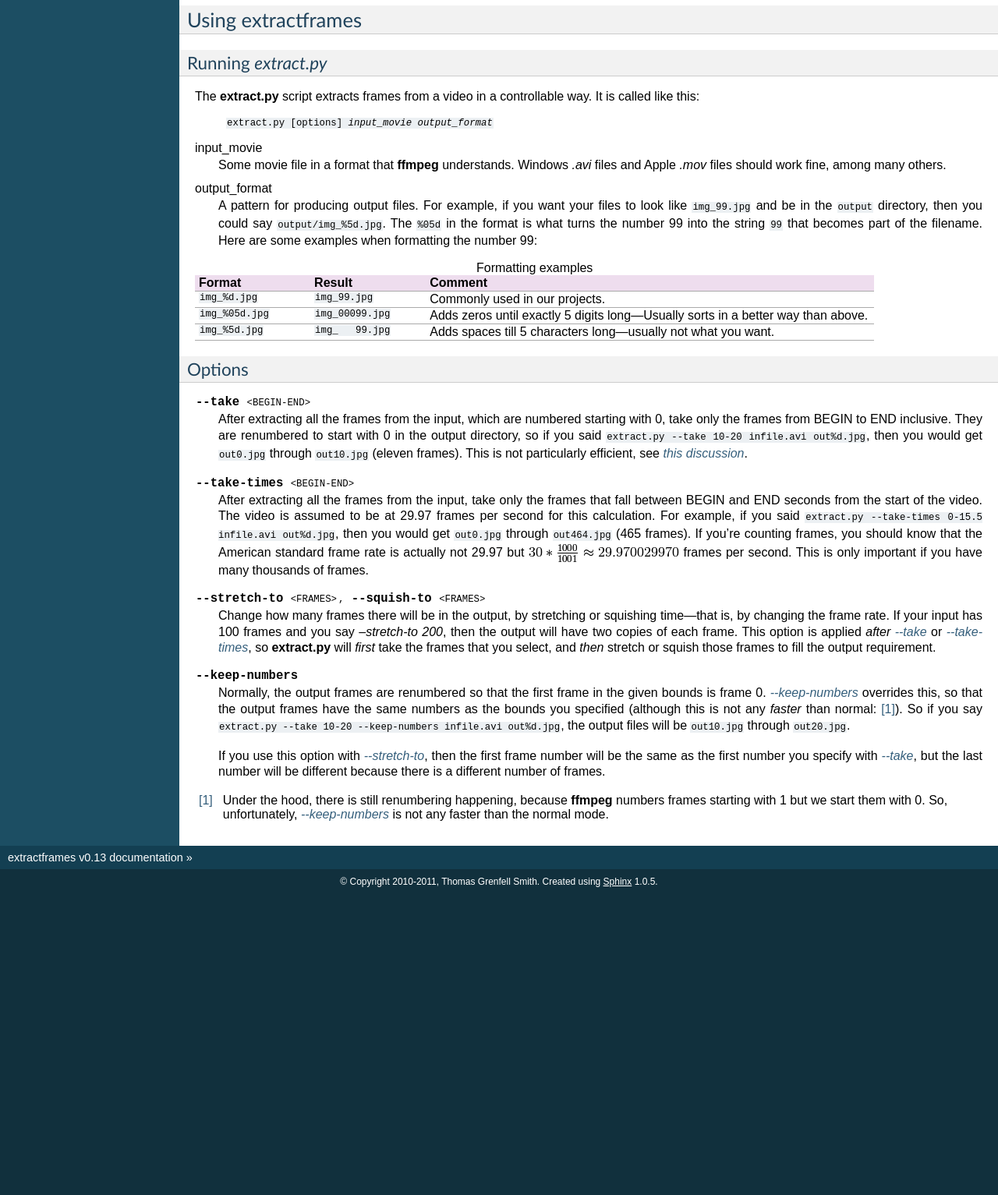
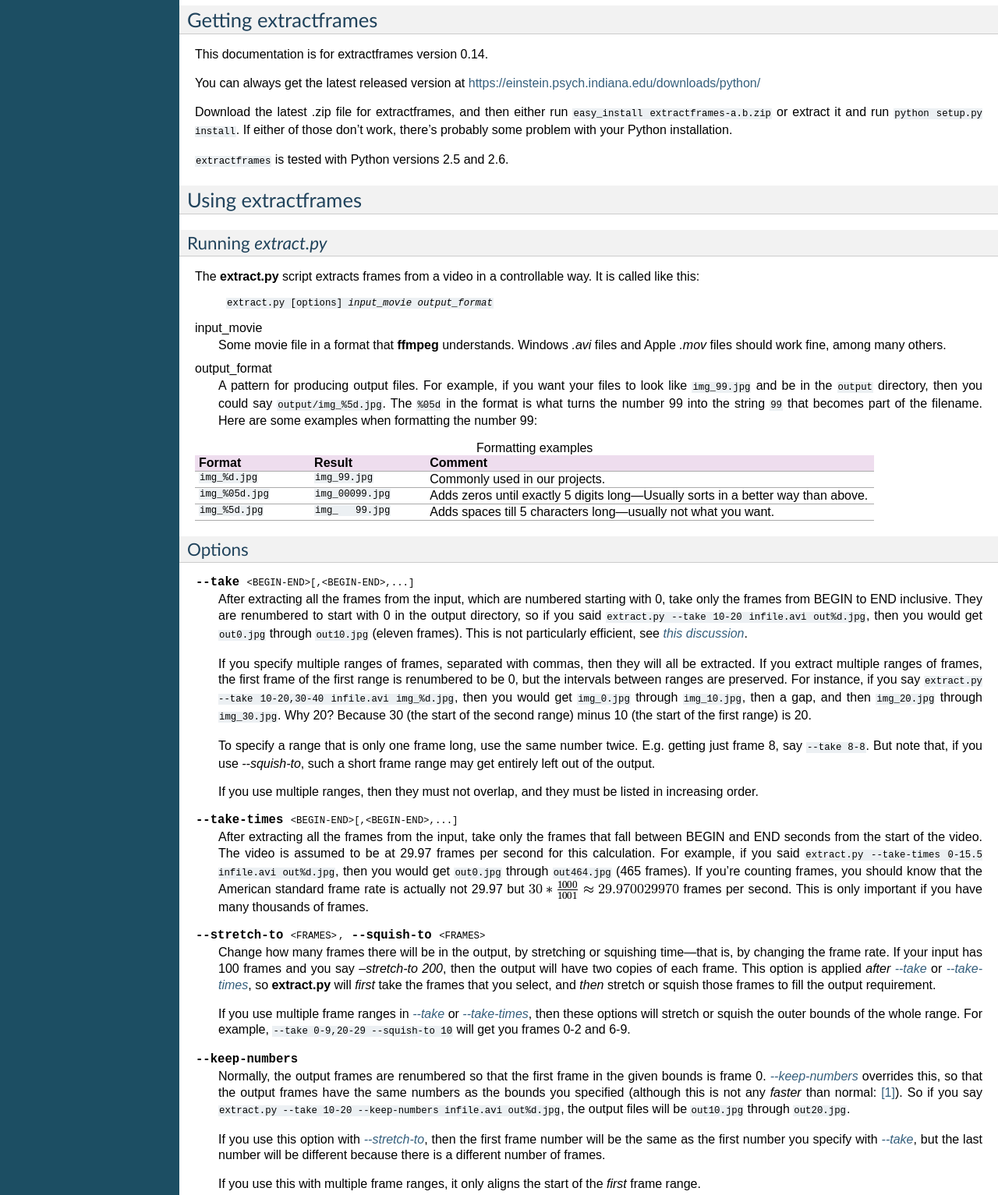
Before and after one commit to tgs/extractframes, a plain HTML site: page index.html in a window 1280 px wide. Shown: the part 868-2401 px from the top of the page at 78% size. Before the commit the page ends 2015 px from the top, so only its background shows below. Drawn offline with Linux system fonts and the light colour scheme.

Commit message:
auto-update site

```diff
--- a/index.html
+++ b/index.html
@@ -7,13 +7,13 @@
   <head>
     <meta http-equiv="Content-Type" content="text/html; charset=utf-8" />
 
-    <title>extractframes v0.13 documentation</title>
+    <title>extractframes v0.14 documentation</title>
     <link rel="stylesheet" href="_static/default.css" type="text/css" />
     <link rel="stylesheet" href="_static/pygments.css" type="text/css" />
     <script type="text/javascript">
       var DOCUMENTATION_OPTIONS = {
         URL_ROOT:    '',
-        VERSION:     '0.13',
+        VERSION:     '0.14',
         COLLAPSE_INDEX: false,
         FILE_SUFFIX: '.html',
         HAS_SOURCE:  true
@@ -28,7 +28,7 @@
     <div class="related">
       <h3>Navigation</h3>
       <ul>
-        <li><a href="#">extractframes v0.13 documentation</a> &raquo;</li>
+        <li><a href="#">extractframes v0.14 documentation</a> &raquo;</li>
       </ul>
     </div>
 
@@ -86,6 +86,17 @@ zero, one time out of every 6 samples.</p>
 <p>I&#8217;m not sure about the right way to deal with this.</p>
 </div>
 </div>
+<span id="document-getting"></span><div class="section" id="getting-extractframes">
+<h2>Getting extractframes<a class="headerlink" href="#getting-extractframes" title="Permalink to this headline">¶</a></h2>
+<p>This documentation is for extractframes version 0.14.</p>
+<p>You can always get the latest released version at
+<a class="reference external" href="https://einstein.psych.indiana.edu/downloads/python/">https://einstein.psych.indiana.edu/downloads/python/</a></p>
+<p>Download the latest .zip file for extractframes, and then either run
+<tt class="docutils literal"><span class="pre">easy_install</span> <span class="pre">extractframes-a.b.zip</span></tt> or extract it and run <tt class="docutils literal"><span class="pre">python</span>
+<span class="pre">setup.py</span> <span class="pre">install</span></tt>.  If either of those don&#8217;t work, there&#8217;s probably
+some problem with your Python installation.</p>
+<p><tt class="docutils literal"><span class="pre">extractframes</span></tt> is tested with Python versions 2.5 and 2.6.</p>
+</div>
 <span id="document-invocation"></span><div class="section" id="using-extractframes">
 <h2>Using extractframes<a class="headerlink" href="#using-extractframes" title="Permalink to this headline">¶</a></h2>
 <div class="section" id="running-extract-py">
@@ -140,18 +151,32 @@ filename.  Here are some examples when formatting the number 99:</dd>
 <h3>Options<a class="headerlink" href="#options" title="Permalink to this headline">¶</a></h3>
 <dl class="option">
 <dt id="cmdoption--take">
-<tt class="descname">--take</tt><tt class="descclassname"> &lt;BEGIN-END&gt;</tt><a class="headerlink" href="#cmdoption--take" title="Permalink to this definition">¶</a></dt>
-<dd><p>After extracting all the frames from the input, which are numbered
-starting with 0, take only the frames from BEGIN to END inclusive.  They
-are renumbered to start with 0 in the output directory, so if you said
+<tt class="descname">--take</tt><tt class="descclassname"> &lt;BEGIN-END&gt;[,&lt;BEGIN-END&gt;,...]</tt><a class="headerlink" href="#cmdoption--take" title="Permalink to this definition">¶</a></dt>
+<dd><p>After extracting all the frames from the input, which are numbered starting
+with 0, take only the frames from BEGIN to END inclusive.  They are
+renumbered to start with 0 in the output directory, so if you said
 <tt class="samp docutils literal"><span class="pre">extract.py</span> <span class="pre">--take</span> <span class="pre">10-20</span> <span class="pre">infile.avi</span> <span class="pre">out%d.jpg</span></tt>, then you would get
 <tt class="file docutils literal"><span class="pre">out0.jpg</span></tt> through <tt class="file docutils literal"><span class="pre">out10.jpg</span></tt> (eleven frames).  This is not
 particularly efficient, see <a class="reference internal" href="index.html#correct-not-fast"><em>this discussion</em></a>.</p>
+<p>If you specify multiple ranges of frames, separated with commas, then they
+will all be extracted.  If you extract multiple ranges of frames, the first
+frame of the first range is renumbered to be 0, but the intervals between
+ranges are preserved.  For instance, if you say <tt class="samp docutils literal"><span class="pre">extract.py</span> <span class="pre">--take</span>
+<span class="pre">10-20,30-40</span> <span class="pre">infile.avi</span> <span class="pre">img_%d.jpg</span></tt>, then you would get <tt class="file docutils literal"><span class="pre">img_0.jpg</span></tt>
+through <tt class="file docutils literal"><span class="pre">img_10.jpg</span></tt>, then a gap, and then <tt class="file docutils literal"><span class="pre">img_20.jpg</span></tt> through
+<tt class="file docutils literal"><span class="pre">img_30.jpg</span></tt>.  Why 20?  Because 30 (the start of the second range)
+minus 10 (the start of the first range) is 20.</p>
+<p>To specify a range that is only one frame long, use the same number twice.
+E.g. getting just frame 8, say <tt class="samp docutils literal"><span class="pre">--take</span> <span class="pre">8-8</span></tt>.  But note that, if you
+use <em class="xref std std-option">--squish-to</em>, such a short frame range may get entirely left
+out of the output.</p>
+<p>If you use multiple ranges, then they must not overlap, and they must be
+listed in increasing order.</p>
 </dd></dl>
 
 <dl class="option">
 <dt id="cmdoption--take-times">
-<tt class="descname">--take-times</tt><tt class="descclassname"> &lt;BEGIN-END&gt;</tt><a class="headerlink" href="#cmdoption--take-times" title="Permalink to this definition">¶</a></dt>
+<tt class="descname">--take-times</tt><tt class="descclassname"> &lt;BEGIN-END&gt;[,&lt;BEGIN-END&gt;,...]</tt><a class="headerlink" href="#cmdoption--take-times" title="Permalink to this definition">¶</a></dt>
 <dd><p>After extracting all the frames from the input, take only the frames
 that fall between BEGIN and END seconds from the start of the video.
 The video is assumed to be at 29.97 frames per second for this
@@ -174,6 +199,10 @@ have two copies of each frame.  This option is applied <em>after</em>
 <a class="reference internal" href="index.html#cmdoption--take"><em class="xref std std-option">--take</em></a> or <a class="reference internal" href="index.html#cmdoption--take-times"><em class="xref std std-option">--take-times</em></a>, so <strong class="program">extract.py</strong>
 will <em>first</em> take the frames that you select, and <em>then</em> stretch or
 squish those frames to fill the output requirement.</p>
+<p>If you use multiple frame ranges in <a class="reference internal" href="index.html#cmdoption--take"><em class="xref std std-option">--take</em></a> or
+<a class="reference internal" href="index.html#cmdoption--take-times"><em class="xref std std-option">--take-times</em></a>, then these options will stretch or squish the outer
+bounds of the whole range.  For example, <tt class="samp docutils literal"><span class="pre">--take</span> <span class="pre">0-9,20-29</span> <span class="pre">--squish-to</span>
+<span class="pre">10</span></tt> will get you frames 0-2 and 6-9.</p>
 </dd></dl>
 
 <dl class="option">
@@ -189,6 +218,8 @@ output files will be <tt class="file docutils literal"><span class="pre">out10.j
 number will be the same as the first number you specify with
 <a class="reference internal" href="index.html#cmdoption--take"><em class="xref std std-option">--take</em></a>, but the last number will be different because there is a
 different number of frames.</p>
+<p>If you use this with multiple frame ranges, it only aligns the start of the
+<em>first</em> frame range.</p>
 </dd></dl>
 
 <table class="docutils footnote" frame="void" id="f1" rules="none">
@@ -219,6 +250,7 @@ normal mode.</td></tr>
 <li class="toctree-l2"><a class="reference internal" href="index.html#linear-frame-sampling">Linear Frame Sampling</a></li>
 </ul>
 </li>
+<li class="toctree-l1"><a class="reference internal" href="index.html#document-getting">Getting extractframes</a></li>
 <li class="toctree-l1"><a class="reference internal" href="index.html#document-invocation">Using extractframes</a><ul>
 <li class="toctree-l2"><a class="reference internal" href="index.html#running-extract-py">Running <cite>extract.py</cite></a></li>
 <li class="toctree-l2"><a class="reference internal" href="index.html#options">Options</a></li>
@@ -246,7 +278,7 @@ normal mode.</td></tr>
     <div class="related">
       <h3>Navigation</h3>
       <ul>
-        <li><a href="#">extractframes v0.13 documentation</a> &raquo;</li>
+        <li><a href="#">extractframes v0.14 documentation</a> &raquo;</li>
       </ul>
     </div>
     <div class="footer">
```
Also changed, not shown: 2 other files.
